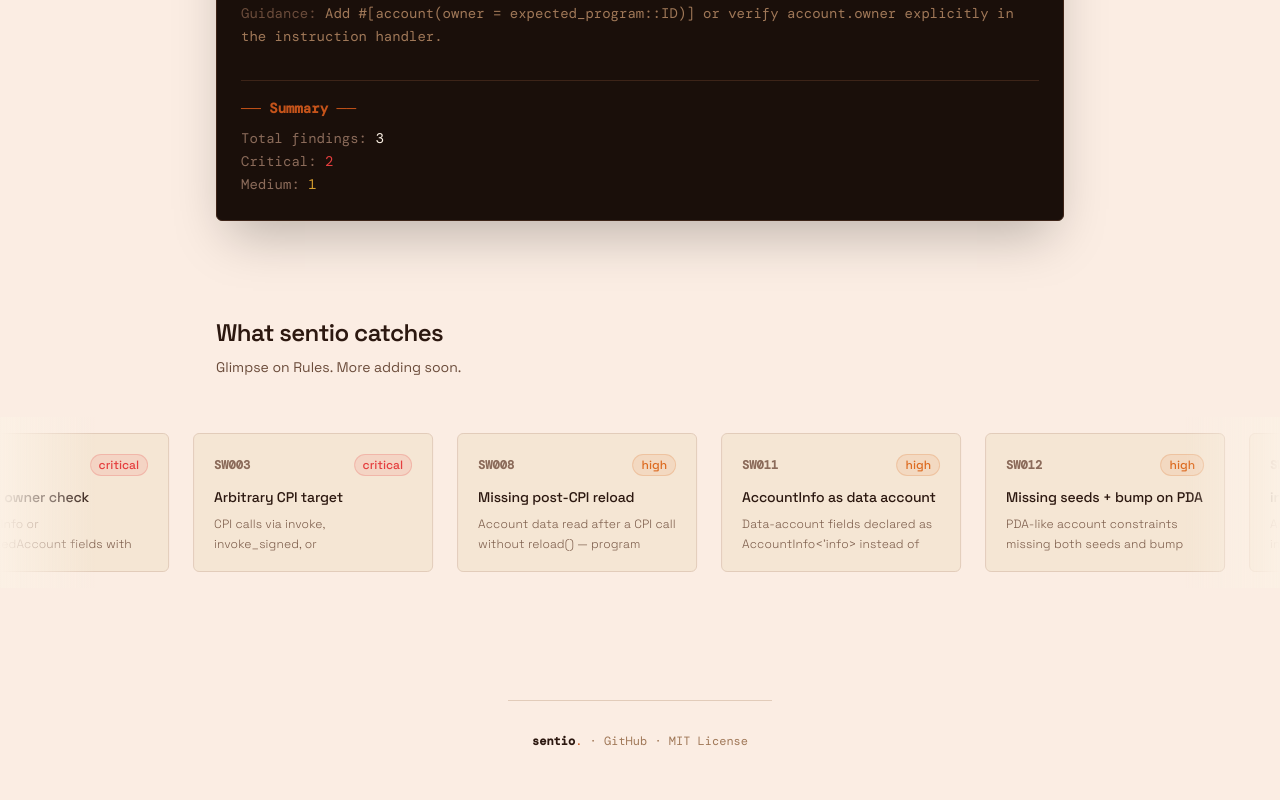
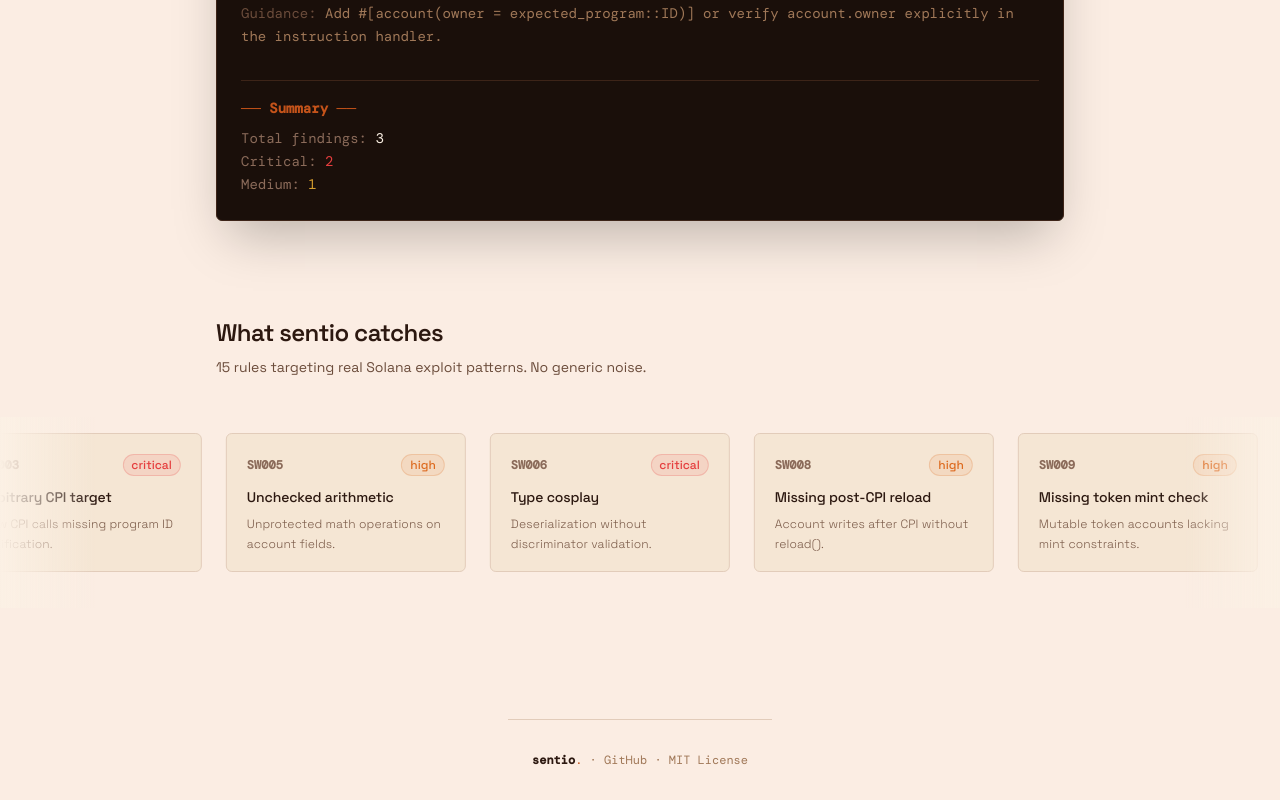
Before and after one commit to sentio-security/sentio-site, a Next.js app: page / in a window 1280 px wide. Shown: the part 1450-2250 px from the top of the page. Built offline with nearby package versions, Linux system fonts and the light colour scheme; a web font is replaced by a local one.

Commit message:
added more rule tiles

```diff
--- a/src/components/rules-marquee.tsx
+++ b/src/components/rules-marquee.tsx
@@ -7,64 +7,91 @@
     id: "SW001",
     name: "Missing signer check",
     severity: "critical" as const,
-    description:
-      "AccountInfo or UncheckedAccount fields with authority-role names lacking signer constraints — allows attackers to pass unsigned accounts as authorities.",
+    description: "Authority-like accounts lacking signer validation.",
   },
   {
     id: "SW002",
     name: "Missing owner check",
     severity: "critical" as const,
-    description:
-      "AccountInfo or UncheckedAccount fields with no owner or address constraint — attacker can pass an account owned by any program.",
+    description: "Accounts without owner or address constraints.",
   },
   {
     id: "SW003",
     name: "Arbitrary CPI target",
     severity: "critical" as const,
-    description:
-      "CPI calls via invoke, invoke_signed, or invoke_unchecked without prior program ID validation — allows substitution of a malicious program.",
+    description: "Raw CPI calls missing program ID verification.",
+  },
+  {
+    id: "SW005",
+    name: "Unchecked arithmetic",
+    severity: "high" as const,
+    description: "Unprotected math operations on account fields.",
+  },
+  {
+    id: "SW006",
+    name: "Type cosplay",
+    severity: "critical" as const,
+    description: "Deserialization without discriminator validation.",
   },
   {
     id: "SW008",
     name: "Missing post-CPI reload",
     severity: "high" as const,
-    description:
-      "Account data read after a CPI call without reload() — program operates on stale state that may have been modified by the called program.",
+    description: "Account writes after CPI without reload().",
+  },
+  {
+    id: "SW009",
+    name: "Missing token mint check",
+    severity: "high" as const,
+    description: "Mutable token accounts lacking mint constraints.",
+  },
+  {
+    id: "SW010",
+    name: "Missing token owner check",
+    severity: "high" as const,
+    description: "Token accounts without authority validation.",
   },
   {
     id: "SW011",
     name: "AccountInfo as data account",
-    severity: "high" as const,
-    description:
-      "Data-account fields declared as AccountInfo<'info> instead of Account<'info, T> — bypasses Anchor's owner and discriminator validation.",
+    severity: "medium" as const,
+    description: "Untyped AccountInfo where typed Account is needed.",
   },
   {
     id: "SW012",
     name: "Missing seeds + bump on PDA",
     severity: "high" as const,
-    description:
-      "PDA-like account constraints missing both seeds and bump components — proper PDA derivation requires both tied to trusted inputs.",
+    description: "PDAs with seeds but no bump verification.",
+  },
+  {
+    id: "SW013",
+    name: "PDA seed unvalidated account",
+    severity: "high" as const,
+    description: "PDA seeds referencing unconstrained accounts.",
+  },
+  {
+    id: "SW014",
+    name: "PDA bump not canonical",
+    severity: "medium" as const,
+    description: "Caller-supplied bumps instead of canonical derivation.",
   },
   {
     id: "SW016",
     name: "init_if_needed usage",
     severity: "medium" as const,
-    description:
-      "Anchor account fields using init_if_needed — pattern can permit unintended re-initialization or state reset.",
+    description: "Accounts risking silent reinitialization.",
   },
   {
     id: "SW018",
-    name: "Missing realloc::zero = true",
+    name: "Missing realloc::zero",
     severity: "medium" as const,
-    description:
-      "Account reallocation without realloc::zero = true — reallocated memory may contain stale data readable by the program or attackers.",
+    description: "Realloc operations leaving stale data in memory.",
   },
   {
     id: "SW020",
-    name: "AccountInfo as CPI target",
-    severity: "critical" as const,
-    description:
-      "CPI target program typed as AccountInfo<'info> instead of Program<'info, T> — skips program ID validation, allowing any program substitution.",
+    name: "AccountInfo as CPI program",
+    severity: "medium" as const,
+    description: "Untyped program accounts in CPI contexts.",
   },
 ];
 
@@ -148,7 +175,7 @@
           fontFamily: "var(--font-space-grotesk)",
           fontWeight: 300,
           letterSpacing: "0.01em",
-          maxHeight: isHovered ? "80px" : "36px",
+          maxHeight: "36px",
           overflow: "hidden",
         }}
       >
@@ -174,7 +201,7 @@
           What sentio catches
         </h2>
         <p style={{ color: "#6B4C3B" }} className="text-sm">
-          Glimpse on Rules. More adding soon.
+          15 rules targeting real Solana exploit patterns. No generic noise.
         </p>
       </div>
 
```
